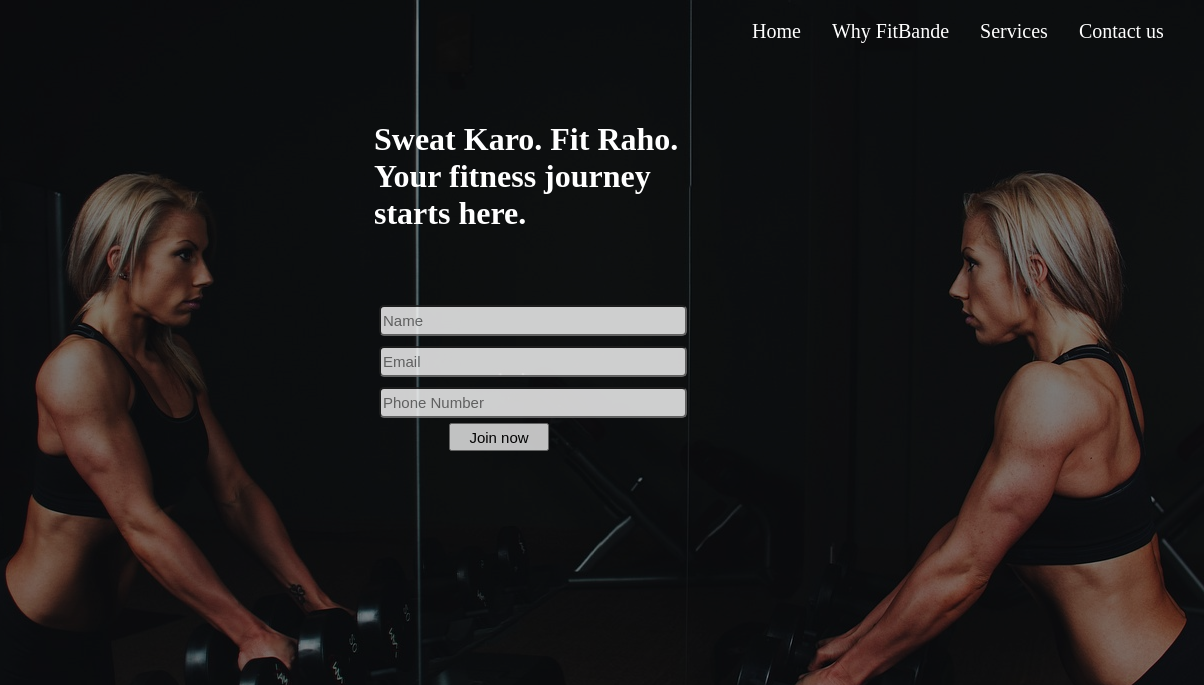
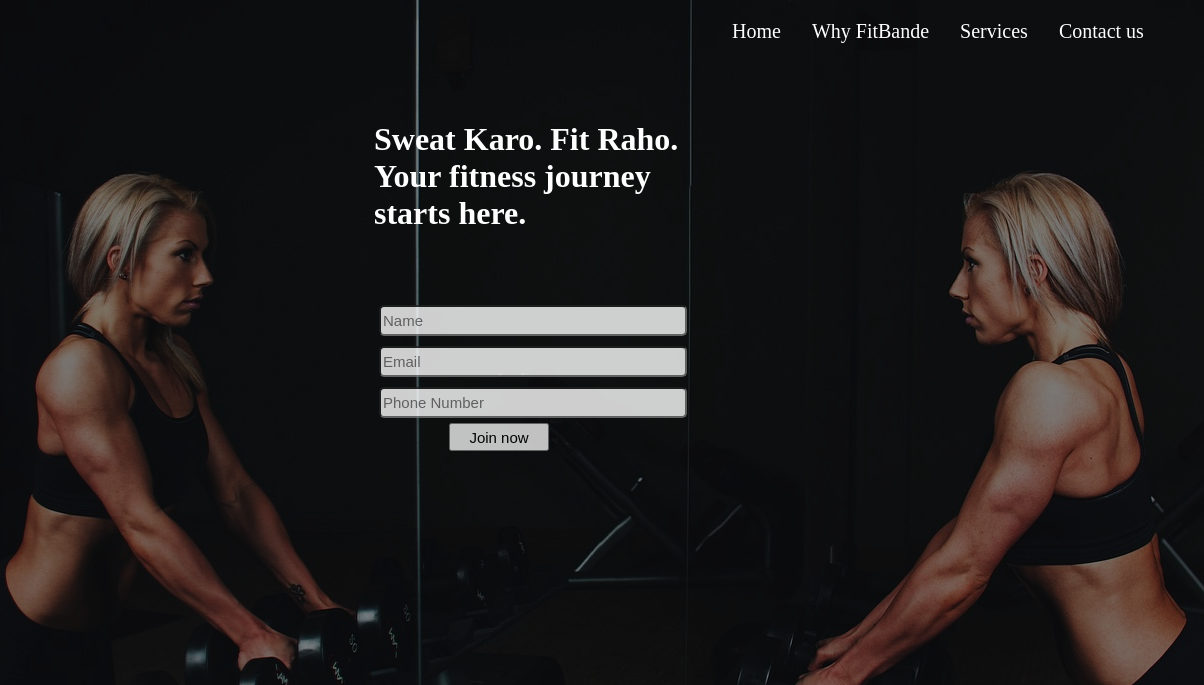
Before and after one commit to Sameermd16/gym-site-UI, a plain HTML site: page index.html in a window 1280 px wide. Shown: the top 685 px of the page, 76-1280 px from the left. Drawn offline with nearby package versions, Linux system fonts and the light colour scheme.

Commit message:
background img changes

```diff
--- a/style.css
+++ b/style.css
@@ -4,9 +4,11 @@ body{
     background-color: black;
     /* background: url(gym_pic.jpg); */
     color: white;
+    overflow: hidden;
 }
 header::before{
     background: url(gym_pic.jpg);
+    background-repeat: no-repeat;
     content: '';
     position:absolute;
     top: 0;
@@ -29,7 +31,7 @@ header::before{
     /* text-align: center; */
     display: inline-block;
     position: absolute;
-    right: 15px;
+    right: 35px;
     margin-top: 20px;
     width: 450px;
     font-size: 20px;
```
Also changed, not shown: index.html (+0 -1 lines).
